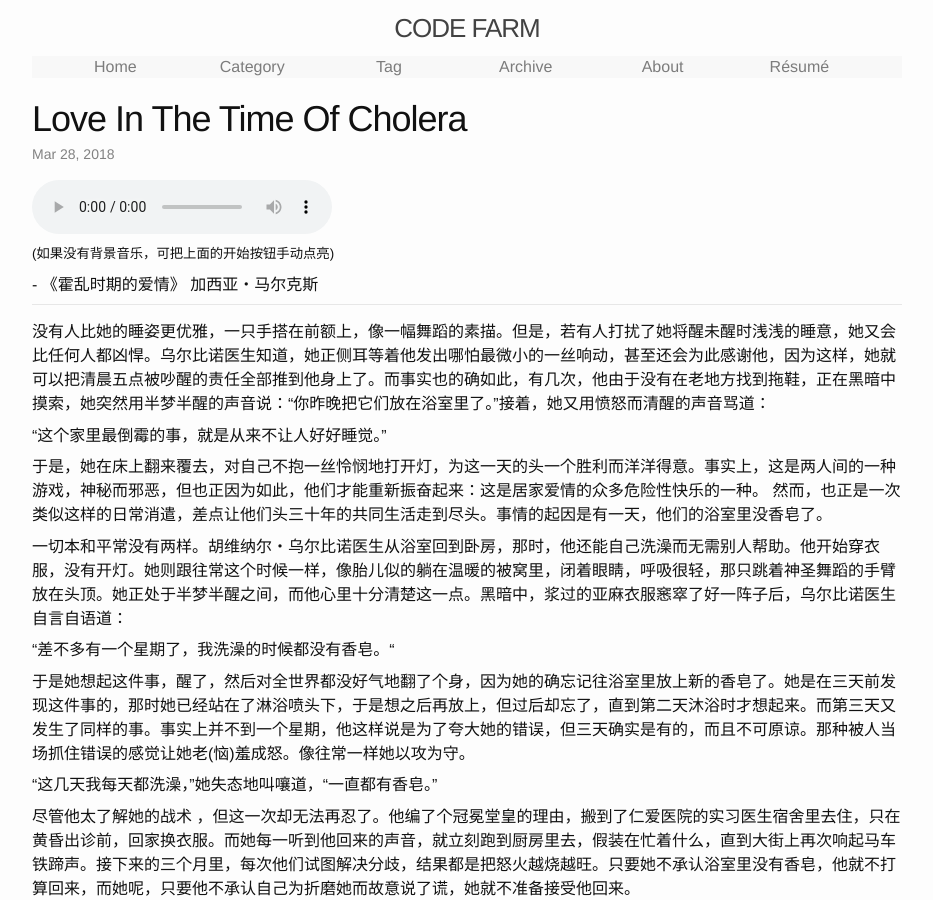
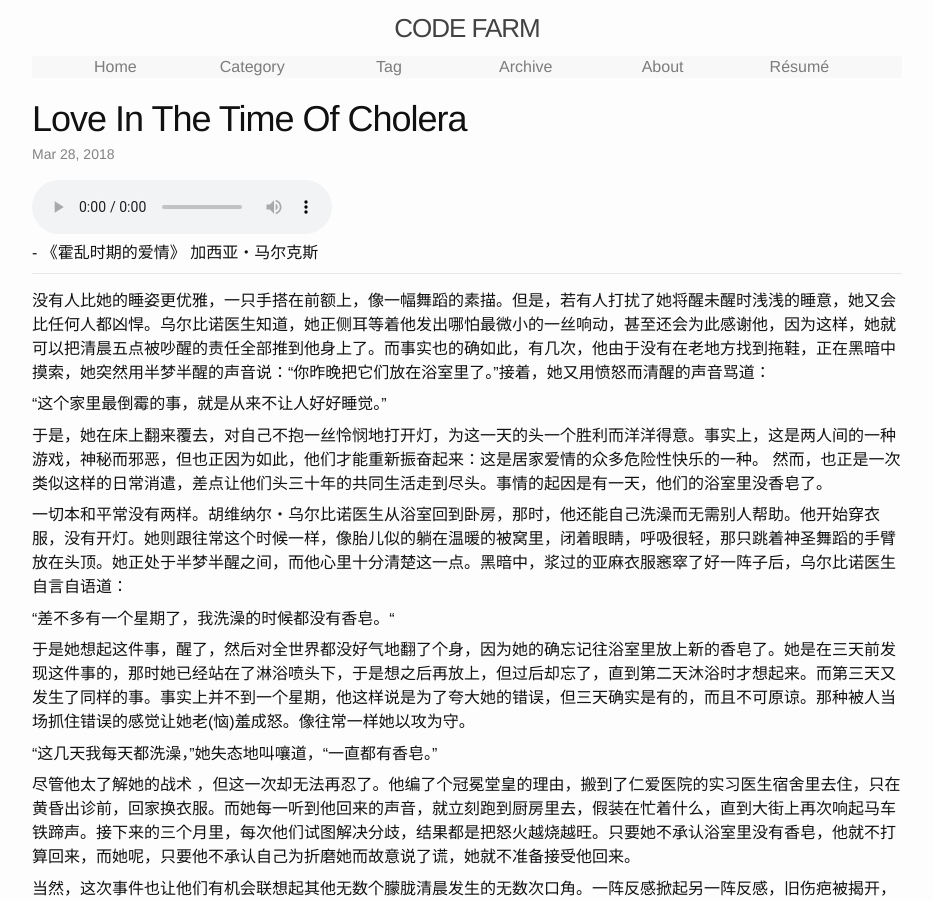
Before and after one commit to ousiax/ousiax.github.io, a Jekyll site: the page built from _posts/2018-03-28-love-in-the-time-of-cholera.md, in a window 1280 px wide and 900 px high. Shown: the whole window, without its empty margins (173-1106 px from the left). Built offline with Jekyll 4.4.1, drawn with Linux system fonts in a browser that asks for light colours; comment, search, counter and statistics services are not loaded.

Commit message:
Update 2018-03-28-love-in-the-time-of-cholera.md

```diff
--- a/_posts/2018-03-28-love-in-the-time-of-cholera.md
+++ b/_posts/2018-03-28-love-in-the-time-of-cholera.md
@@ -9,12 +9,10 @@
 disqus_identifier: 114186390936856334271693249050611932085
 ---
 
-<audio controls="" autoplay="" loop="">
-  <source src="/assets/love-in-the-time-of-cholera/audio/my-new-life-antonio-pinto.mp3" type="audio/mpeg">
+<audio controls="">
+  <source src="/assets/love-in-the-time-of-cholera/audio/love-antonio-pinto.mp3" type="audio/mpeg">
 Your browser does not support the audio element.
 </audio>
-
-<small>(如果没有背景音乐，可把上面的开始按钮手动点亮)</small>
 
 \- 《霍乱时期的爱情》 加西亚・马尔克斯
 
@@ -153,3 +151,10 @@
 太阳落山时，炎热消退，船上又恢复了生气。旅客们像刚从冬眠中苏醒一般，洗好澡，换上干净的衣服，纷纷露面。占据了大厅的藤椅，等待开晚饭。五点钟整，一名侍者从甲板的一头跑到另一头，在人们嘲弄的掌声中响起教堂司事的铃铛，宣布晚餐开始。用餐时，乐队奏起方丹歌舞曲，舞会将一直持续到半夜。
 
 P383
+
+- - -
+
+<audio controls="" loop="">
+  <source src="/assets/love-in-the-time-of-cholera/audio/my-new-life-antonio-pinto.mp3" type="audio/mpeg">
+Your browser does not support the audio element.
+</audio>
```
Also changed, not shown: 1 other file.
